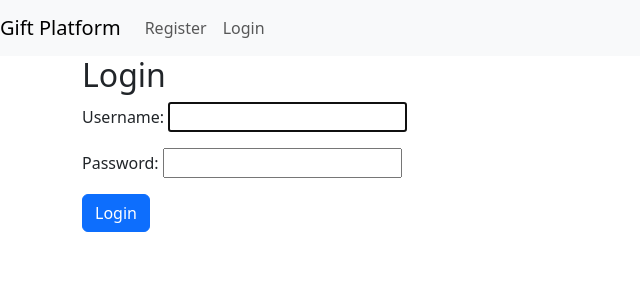
After one commit to streetprophet90/SynergyGifting, a Django app: page /login/ in a window 1280 px wide. The commit adds this page. Shown: the top 300 px of the page, without its empty margins (0-640 px from the left). Run offline with Django 5.2, Linux system fonts and the light colour scheme; some libraries are stand-ins or nearby versions.

Commit message:
urls defined

```diff
--- a/gift_platform/urls.py
+++ b/gift_platform/urls.py
@@ -15,9 +15,8 @@ Including another URLconf
     2. Add a URL to urlpatterns:  path('blog/', include('blog.urls'))
 """
 
-
 from django.contrib import admin
-from django.urls import path, include
+from django.urls import path
 from users import views as user_views
 from wishlist import views as wishlist_views
 from orders import views as order_views
@@ -25,6 +24,8 @@ from orders import views as order_views
 urlpatterns = [
     path('admin/', admin.site.urls),
     path('register/', user_views.register, name='register'),
+    path('login/', user_views.login_view, name='login'),
+    path('logout/', user_views.logout_view, name='logout'),
     path('wishlist/', wishlist_views.wishlist, name='wishlist'),
     path('wishlist/add/', wishlist_views.add_item, name='add_item'),
     path('order/<int:item_id>/', order_views.place_order, name='place_order'),
--- a/templates/base.html
+++ b/templates/base.html
@@ -4,6 +4,7 @@
     <meta charset="UTF-8">
     <meta name="viewport" content="width=device-width, initial-scale=1.0">
     <title>{% block title %}Gift Platform{% endblock %}</title>
+    {% load static %}
     <link rel="stylesheet" href="{% static 'css/bootstrap.min.css' %}">
 </head>
 <body>
@@ -11,12 +12,24 @@
         <a class="navbar-brand" href="{% url 'home' %}">Gift Platform</a>
         <div class="collapse navbar-collapse">
             <ul class="navbar-nav ml-auto">
-                <li class="nav-item"><a class="nav-link" href="{% url 'register' %}">Register</a></li>
-                <li class="nav-item"><a class="nav-link" href="{% url 'wishlist' %}">Wishlist</a></li>
+                {% if user.is_authenticated %}
+                    <li class="nav-item"><a class="nav-link" href="{% url 'wishlist' %}">Wishlist</a></li>
+                    <li class="nav-item"><a class="nav-link" href="{% url 'logout' %}">Logout</a></li>
+                {% else %}
+                    <li class="nav-item"><a class="nav-link" href="{% url 'register' %}">Register</a></li>
+                    <li class="nav-item"><a class="nav-link" href="{% url 'login' %}">Login</a></li>
+                {% endif %}
             </ul>
         </div>
     </nav>
     <div class="container">
+        {% if messages %}
+            <div class="alert alert-info" role="alert">
+                {% for message in messages %}
+                    <p>{{ message }}</p>
+                {% endfor %}
+            </div>
+        {% endif %}
         {% block content %}{% endblock %}
     </div>
     <script src="{% static 'js/bootstrap.min.js' %}"></script>
--- /dev/null
+++ b/templates/login.html
@@ -0,0 +1,12 @@
+{% extends 'base.html' %}
+
+{% block title %}Login{% endblock %}
+
+{% block content %}
+<h2>Login</h2>
+<form method="POST">
+    {% csrf_token %}
+    {{ form.as_p }}
+    <button type="submit" class="btn btn-primary">Login</button>
+</form>
+{% endblock %}
--- a/users/views.py
+++ b/users/views.py
@@ -1,11 +1,11 @@
-from django.shortcuts import render
-from django.contrib.auth.forms import UserCreationForm
 from django.shortcuts import render, redirect
-from django.contrib.auth import login
+from django.contrib.auth import login, authenticate, logout
+from django.contrib.auth.forms import UserCreationForm, AuthenticationForm
+from django.contrib import messages
 
-# Create your views here.
 def home(request):
-    return render(request, 'users/home.html')
+    return render(request, 'home.html')
+
 def register(request):
     if request.method == 'POST':
         form = UserCreationForm(request.POST)
@@ -15,4 +15,28 @@ def register(request):
             return redirect('home')
     else:
         form = UserCreationForm()
-    return render(request, 'users/register.html', {'form': form})
+    return render(request, 'register.html', {'form': form})
+
+def login_view(request):
+    if request.method == 'POST':
+        form = AuthenticationForm(request, data=request.POST)
+        if form.is_valid():
+            username = form.cleaned_data.get('username')
+            password = form.cleaned_data.get('password')
+            user = authenticate(username=username, password=password)
+            if user is not None:
+                login(request, user)
+                messages.info(request, f'You are now logged in as {username}.')
+                return redirect('home')
+            else:
+                messages.error(request, 'Invalid username or password.')
+        else:
+            messages.error(request, 'Invalid username or password.')
+    else:
+        form = AuthenticationForm()
+    return render(request, 'login.html', {'form': form})
+
+def logout_view(request):
+    logout(request)
+    messages.info(request, 'You have successfully logged out.')
+    return redirect('home')
--- a/wishlist/views.py
+++ b/wishlist/views.py
@@ -1,4 +1,4 @@
-from django.shortcuts import render
+
 from django.shortcuts import render, redirect
 from .models import Wishlist, Item
 from .forms import ItemForm
```
Also changed, not shown: gift_platform/settings.py (+4 -3 lines).
